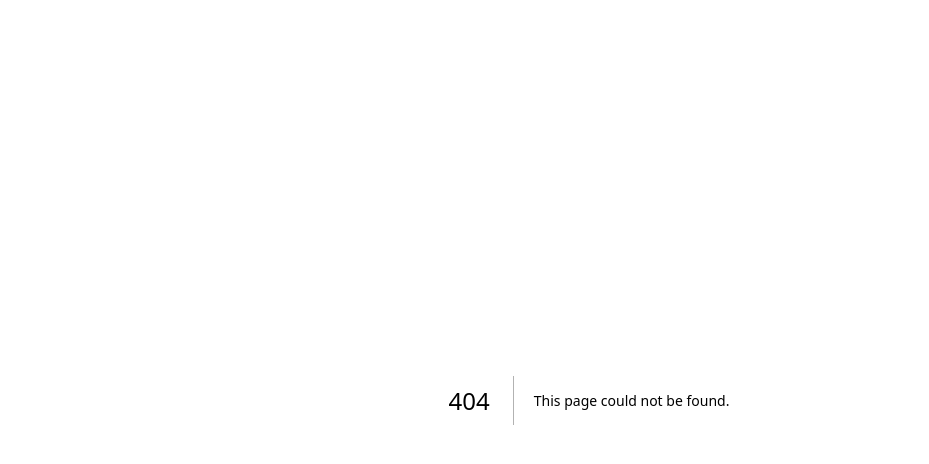
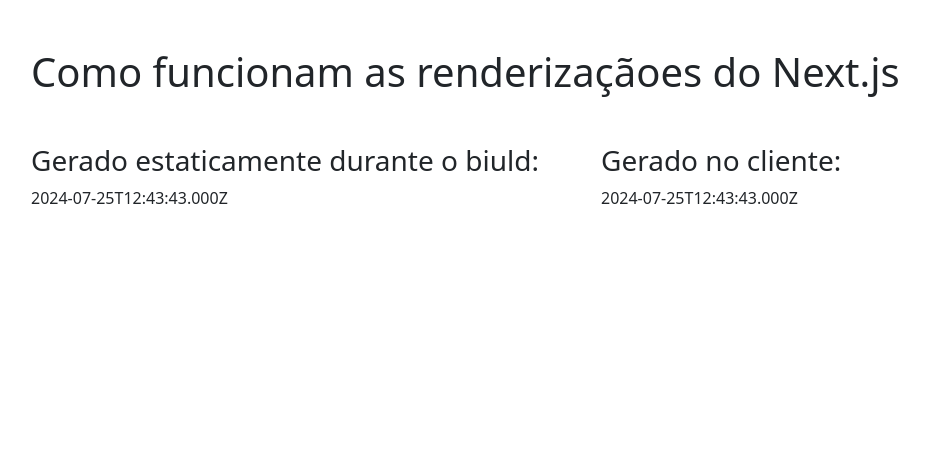
Before and after one commit to hudson-sales/Black-Nextjs, a Next.js app: page /static in a window 1280 px wide. Before the commit this address had no page. Shown: the top 464 px of the page, without its empty margins (51-980 px from the left). Built offline with nearby package versions, Linux system fonts and the light colour scheme; no server answers.

Commit message:
Paginas estaticas no Nextjs

```diff
--- /dev/null
+++ b/src/pages/static.tsx
@@ -0,0 +1,56 @@
+import { NextPage, GetStaticProps } from "next";
+import { ReactNode, useEffect, useState } from "react";
+import { Col, Container, Row } from "react-bootstrap";
+
+interface ApiResponse {
+    name:string
+    timestamp: Date
+}
+
+export const getStaticProps: GetStaticProps = async () => {
+    const staticData = await fetch(`${process.env.NEXT_PUBLIC_APIURL}/api/hello`).then(res => res.json())
+
+    return {
+            props: {
+                staticData
+            }
+    }
+}
+
+const Static: NextPage = (props: {
+     children?: ReactNode
+     staticData?: ApiResponse
+    }) => {
+
+        const [clientSideData, setClientSideData] = useState<ApiResponse>()
+
+    useEffect(() => {
+        fetchData()
+    },[])
+
+    const fetchData = async () => {
+        const data = await fetch("/api/hello").then(res => res.json())
+        setClientSideData(data)
+    }
+
+
+    return (
+        <Container>
+            <h1 className="my-5">Como funcionam as renderizaçãoes do Next.js</h1>
+
+            <Row>
+                <Col>
+                    <h3>Gerado estaticamente durante o biuld:</h3>
+                    <p>{props.staticData?.timestamp.toString()}</p>
+                </Col>
+                <Col>
+                    <h3>Gerado no cliente:</h3>
+                    <p>{clientSideData?.timestamp.toString()}</p>
+                </Col>
+            </Row>
+        </Container>
+
+    )
+}
+
+export default Static;
```
